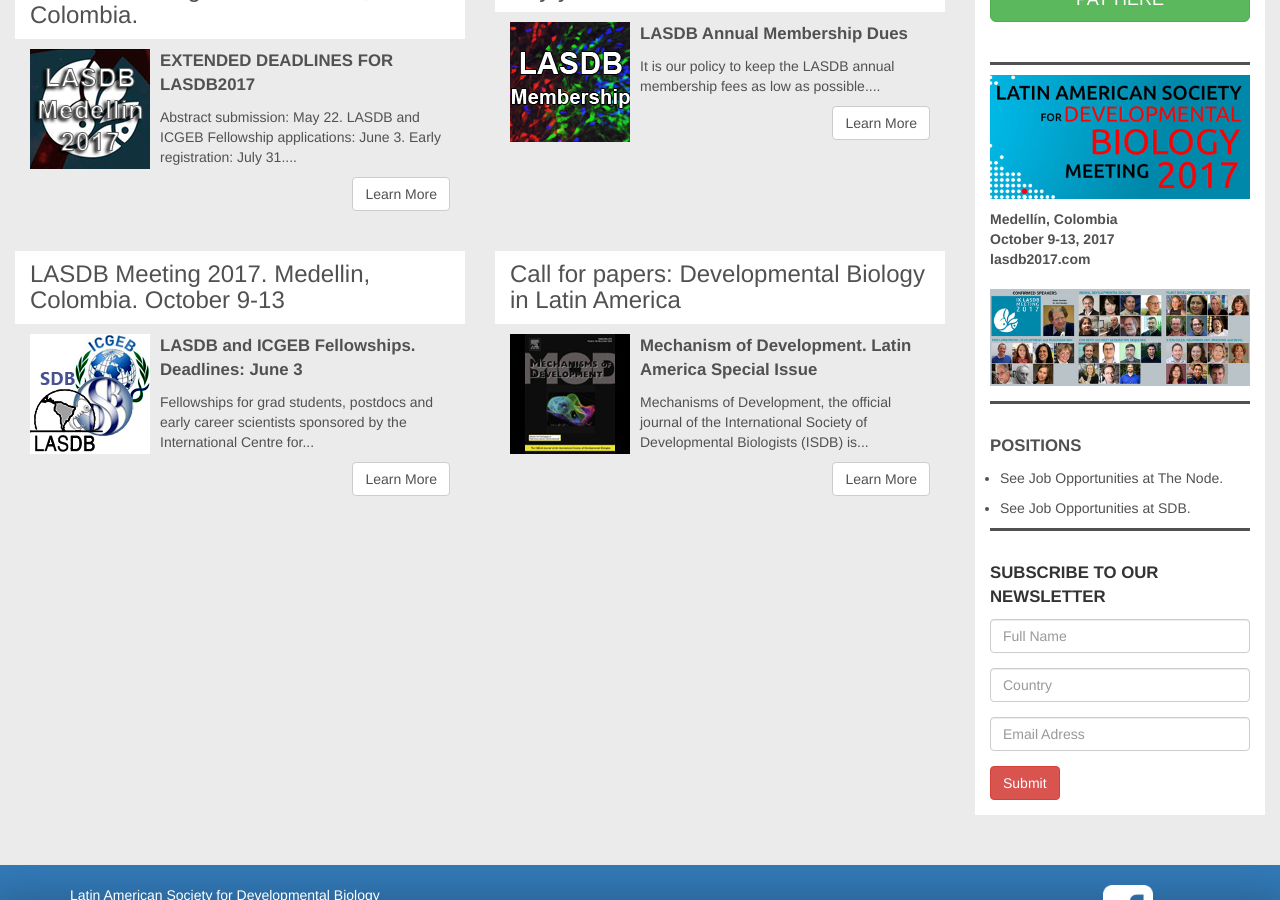
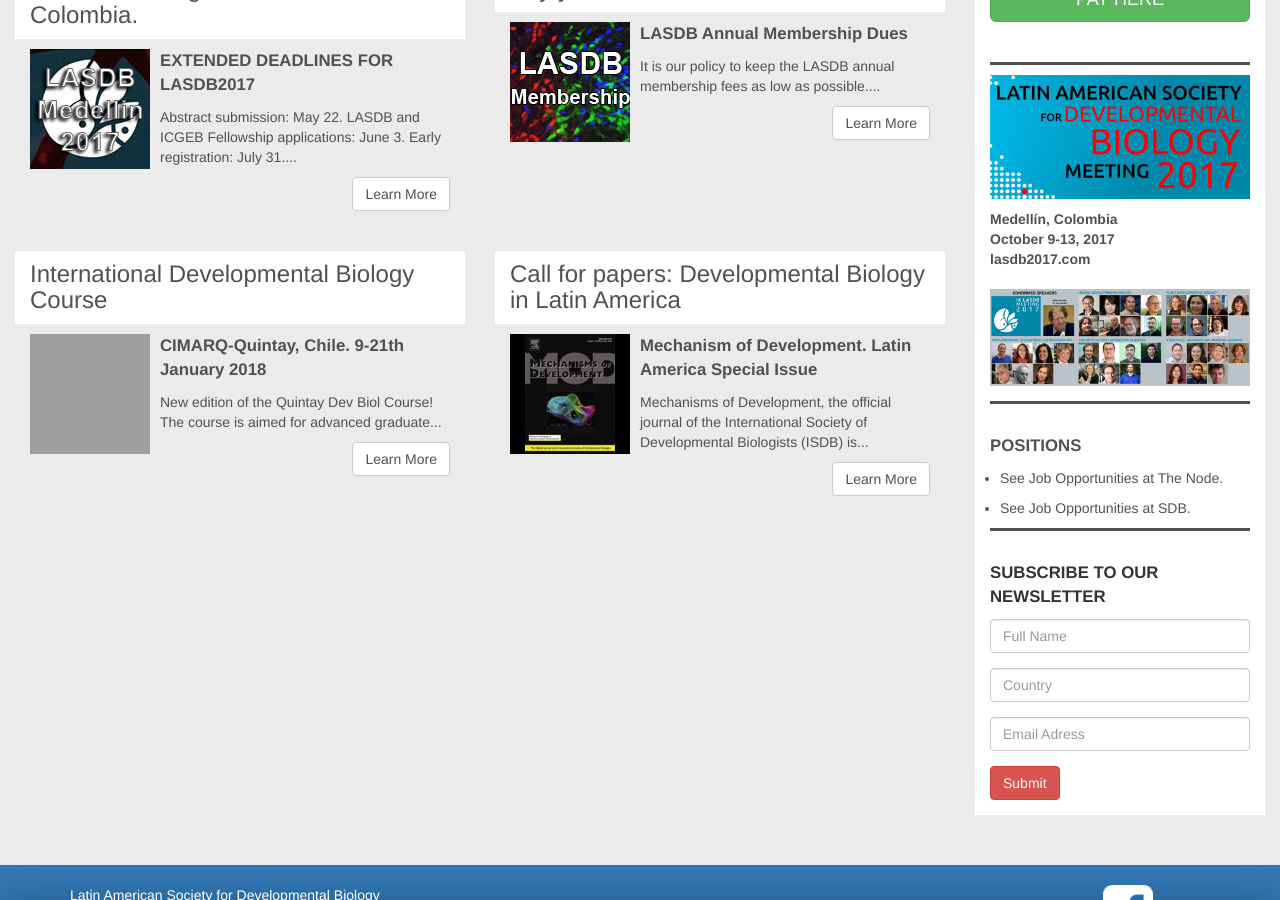
Before and after one commit to lasdb/lasdb.github.io, a Jekyll site: the page built from index.html, in a window 1280 px wide and 900 px high, scrolled down 751 px. Built offline with Jekyll 4.4.1, drawn with Linux system fonts in a browser that asks for light colours; nearby versions of some CDN libraries; some of the changed lines change nothing that is shown; grey boxes are pictures that could not be loaded.

Commit message:
update quintay news

```diff
--- a/_posts/2000-01-01-news.markdown
+++ b/_posts/2000-01-01-news.markdown
@@ -19,6 +19,20 @@
     imageSm: 'img/news/pay-dues-sm.jpg'
     imageBg: '../img/news/pay-dues-sm.jpg'
     URL: 'http://lasdb-development.org/pages/pay-annual-dues.html'
+  - title: 'International Developmental Biology Course'
+    date: '21/5/17'
+    subtitle: 'CIMARQ-Quintay, Chile. 9-21th January 2018'
+    body: 'New edition of the Quintay Dev Biol Course! The course is aimed for advanced graduate students and postdoctoral fellows who seek a broad view of the modern issues of Developmental Biology and consists of intensive laboratory work and lectures. Deadline: 31st July 2017. Travel fellowships will be available. The course is an official activity of LASDB, hosted by Universidad Andres Bello and co-organized by Universidad Andres Bello and the Centro Interdisciplinario de Neurosciences de Valparaiso, Universidad de Valparaiso. Website: http://biodesarrollo.unab.cl. Twitter: DevBioQuintay.  Facebook: DevBio Course Quintay.'
+    imageSm: 'img/news/quintay2018-sm.jpg'
+    imageBg: '../img/news/quintay2018-bg.jpg'
+    URL: 'http://biodesarrollo.unab.cl/'
+  - title: 'Call for papers: Developmental Biology in Latin America'
+    date: '3/3/17'
+    subtitle: 'Mechanism of Development. Latin America Special Issue'
+    body: 'Mechanisms of Development, the official journal of the International Society of Developmental Biologists (ISDB) is pleased to announce the preparation of Special Issues including studies from authors affiliated to regional founding societies. Submissions are encouraged from all members of the LASDB, participants of the 9th Meeting of the LASDB to be held in Medellin, Colombia, as well as any other interested authors and collaborators in Latin America.  Original and Review articles are accepted. All manuscripts will undergo peer-review to determine their suitability for publication.  Important Dates: Submission deadline: 31st January 2018'
+    imageSm: 'img/news/MOD2017-sm.jpg'
+    imageBg: '../img/news/MOD2017-bg.gif'
+    URL: 'https://www.journals.elsevier.com/mechanisms-of-development/call-for-papers/call-for-paper-developmental-biology-in-latin-america?utm_source=External&utm_medium=banner&utm_campaign=MOD_SI_LA_2018'
   - title: 'LASDB Meeting 2017. Medellin, Colombia. October 9-13'
     date: '18/4/17'
     subtitle: 'LASDB and ICGEB Fellowships. Deadlines: June 3'
@@ -26,13 +40,6 @@
     imageSm: 'img/news/fellowship2017-sm.jpg'
     imageBg: '../img/news/fellowship2017-bg.jpg'
     URL: 'http://www.lasdb2017.com/'
-  - title: 'Call for papers: Developmental Biology in Latin America'
-    date: '3/3/17'
-    subtitle: 'Mechanism of Development. Latin America Special Issue'
-    body: 'Mechanisms of Development, the official journal of the International Society of Developmental Biologists (ISDB) is pleased to announce the preparation of Special Issues including studies from authors affiliated to regional founding societies. Submissions are encouraged from all members of the LASDB, participants of the 9th Meeting of the LASDB to be held in Medellin, Colombia, as well as any other interested authors and collaborators in Latin America.  Original and Review articles are accepted. All manuscripts will undergo peer-review to determine their suitability for publication.  Important Dates: Submission deadline: 31st January 2018'
-    imageSm: 'img/news/MOD2017-sm.jpg'
-    imageBg: '../img/news/MOD2017-bg.gif'
-    URL: 'https://www.journals.elsevier.com/mechanisms-of-development/call-for-papers/call-for-paper-developmental-biology-in-latin-america?utm_source=External&utm_medium=banner&utm_campaign=MOD_SI_LA_2018'
   - title: 'ISDB Meeting 2017'
     date: '1/6/16'
     subtitle: '18th International Congress of Developmental Biology. Singapore. 18 - 22 June 2017'
```
